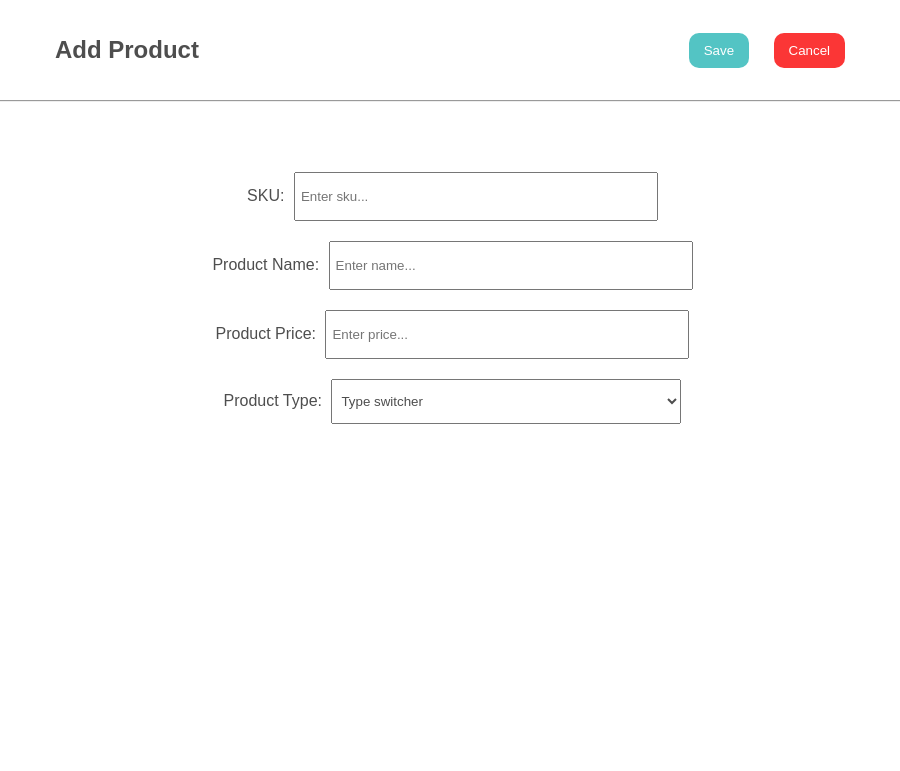
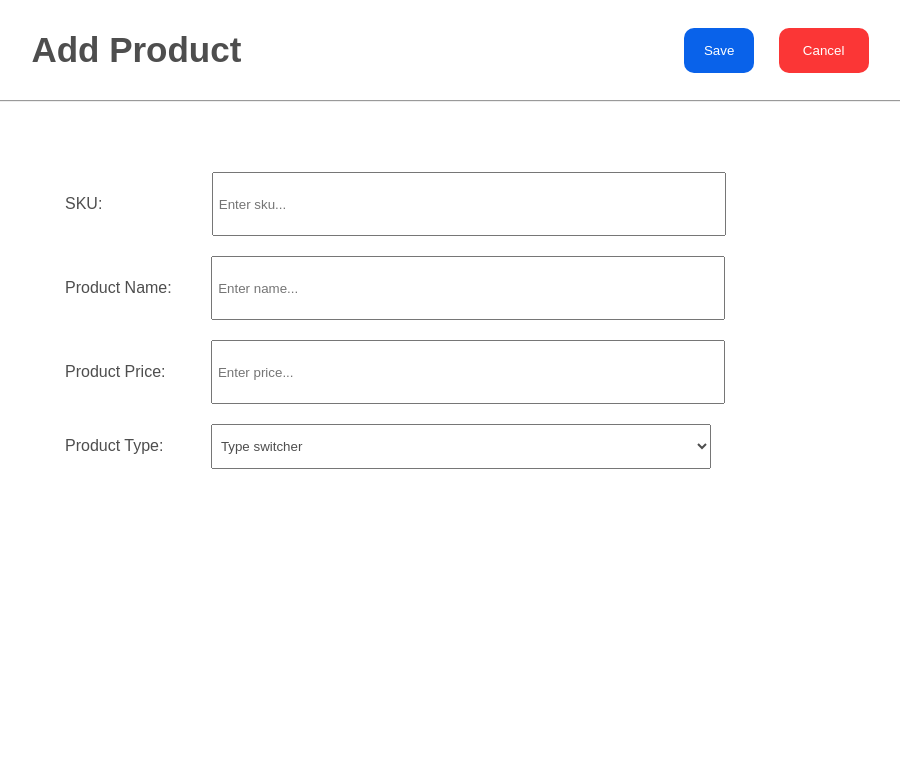
Before and after one commit to Muhammadyusuf-Alijonov/scandiweb-test-assignment, a PHP site: page /add.php in a window 1280 px wide. Shown: the top 771 px of the page, without its empty margins (190-1090 px from the left). Run offline with PHP 8.4, Linux system fonts and the light colour scheme.

Commit message:
Make product cards bigger in size Change buttons' color Center the product types

```diff
--- a/add.php
+++ b/add.php
@@ -21,28 +21,29 @@
 		<main>
 			<div class="input-container">
 				<ul class="input-list">
-					<li class="inputs">
+					<li class="li-inputs">
 						<label for="sku">SKU:</label>
-						<input type="text" id="sku" name="product_sku" placeholder="Enter sku...">
+						<input class="sku-input" type="text" id="sku" name="product_sku" placeholder="Enter sku...">
 					</li>
-					<li class="inputs">
+					<li class="li-inputs">
 						<label for="name">Product Name:</label>
-						<input type="text" id="name" name="product_name" placeholder="Enter name...">
+						<input class="name-input" type="text" id="name" name="product_name" placeholder="Enter name...">
 					</li>
-					<li class="inputs">
+					<li class="li-inputs">
 						<label for="price">Product Price:</label>
-						<input type="number" id="price" name="product_price" placeholder="Enter price...">
+						<input class="price-input" type="number" step="00.01" id="price" name="product_price" placeholder="Enter price...">
 					</li>
-					<li class="inputs">
+					<li class="li-inputs">
 						<label for="type_switcher">Product Type:</label>
-						<select name="type_switcher" id="type_switcher">
+						<select class="type-input" name="type_switcher" id="type_switcher">
 							<option value="Type switcher">Type switcher</option>
 							<option value="DVD">DVD</option>
 							<option value="Furniture">Furniture</option>
 							<option value="Book">Book</option>
 						</select>
 					</li>
-					<li class="generated_li inputs">
+					<li class="generated_li li-inputs">
+
 					</li>
 				</ul>
 			</div>
--- a/scripts/script.js
+++ b/scripts/script.js
@@ -7,14 +7,14 @@
 
 	if (selectedOption === 'DVD'){
 		const dvd_label = document.createElement('label');
-		dvd_label.textContent = "Size of DVD: ";
-		dvd_label.className = 'label';
+		dvd_label.textContent = "Size of DVD (in MB):";
 
 		const dvd = document.createElement('input');
 		dvd.type = 'number';
+		dvd.step = '00.01';
 		dvd.name = 'size_input';
-		dvd.placeholder = 'Enter the size (in MB)';
-		dvd.className = 'input';
+		dvd.placeholder = 'Enter the size...';
+		dvd.className = 'input size-input dimension';
 
 		generated_li.appendChild(dvd_label);
 		generated_li.appendChild(dvd);
@@ -24,28 +24,31 @@
 		height_label.textContent = 'Height: ';
 
 		const height = document.createElement('input');
-		height.type = 'text';
+		height.type = 'number';
+		height.step = '00.01';
 		height.name = 'height_input';
-		height.placeholder = 'Enter the Height: ';
-		height.className = 'furniture-input';
+		height.placeholder = 'Enter the height... ';
+		height.className = 'furniture-input dimension';
 
 		const width_label = document.createElement('label');
 		width_label.textContent = 'Width: ';
 
 		const width = document.createElement('input');
-		width.type = 'text';
+		width.type = 'number';
+		width.step = '00.01';
 		width.name = 'width_input';
-		width.placeholder = 'Enter the Width';
-		width.className = 'furniture-input';
+		width.placeholder = 'Enter the width...';
+		width.className = 'furniture-input dimension';
 
 		const length_label = document.createElement('label');
 		length_label.textContent = 'Length: ';
 
 		const length = document.createElement('input');
-		length.type = 'text';
+		length.type = 'number';
+		length.step = '00.01';
 		length.name = 'length_input';
-		length.placeholder = 'Enter the Width';
-		length.className = 'furniture-input';
+		length.placeholder = 'Enter the length...';
+		length.className = 'furniture-input dimension';
 
 		generated_li.appendChild(height_label);
 		generated_li.appendChild(height);
@@ -59,13 +62,14 @@
 	} else if (selectedOption === 'Book') {
 
 		const weight_label = document.createElement('label');
-		weight_label.textContent = 'Weight of Book: '
+		weight_label.textContent = 'Weight of Book (in Kg): '
 
 		const weight = document.createElement('input');
 		weight.type = 'number';
+		weight.step = '00.01';
 		weight.name = 'weight_input';
-		weight.placeholder = 'Enter the weight (in Kg): ';
-		weight.className = 'weigth-input';
+		weight.placeholder = 'Enter the weight... ';
+		weight.className = 'weigth-input dimension';
 
 		generated_li.appendChild(weight_label);
 		generated_li.appendChild(weight);
--- a/styles/addStyle.css
+++ b/styles/addStyle.css
@@ -12,10 +12,16 @@
     height: 100px;
 }
 
+nav h1 {
+    font-size: 35px;
+}
+
 .save-btn {
+    height: 45px;
+    width: 70px;
     padding: 10px 15px;
 	margin-right: 10px;
-	background-color: #53c4c4;
+	background-color: #0962ea;
 	border: none;
 	color: white;
 	cursor: pointer;
@@ -23,6 +29,8 @@
 }
 
 .cancel-btn {
+    height: 45px;
+    width: 90px;
     padding: 10px 15px 10px 15px;
 	margin-left: 10px;
 	background-color: #fb3636;
@@ -47,16 +55,20 @@
     padding: 10px;
     display: flex;
     flex-direction: column;
-    align-items: center;
+    align-items: flex-start;
 }
 .input-list li {
     padding: 10px;
 }
-.inputs * {
+.li-inputs * {
     padding: 5px;
-    height: 35px;
-    width: 350px;
+    height: 50px;
+    width: 500px;
 }
+
+/*.li-inputs li {*/
+/*    !*margin-right: 30px;*!*/
+/*}*/
 
 #type_switcher {
     height: 45px;
@@ -67,13 +79,24 @@
     flex-direction: column;
 }
 
-/* .label {
-    padding-bottom: 10px;
-} */
-/* .type_container {
-    display: flex;
-    flex-direction: column;
-    align-items: center;
+.generated_li {
+    margin-left: 150px;
+}
+
+.dimension {
     margin-bottom: 10px;
-    padding-top: 10px;
-} */
+    margin-top: 5px;
+}
+
+.sku-input {
+    margin-left: 100px;
+}
+.name-input {
+    margin-left: 30px;
+}
+.price-input {
+    margin-left: 36px;
+}
+.type-input{
+    margin-left: 38px;
+}
```
Also changed, not shown: index.php (+12 -14 lines), styles/styles.css (+17 -5 lines).
